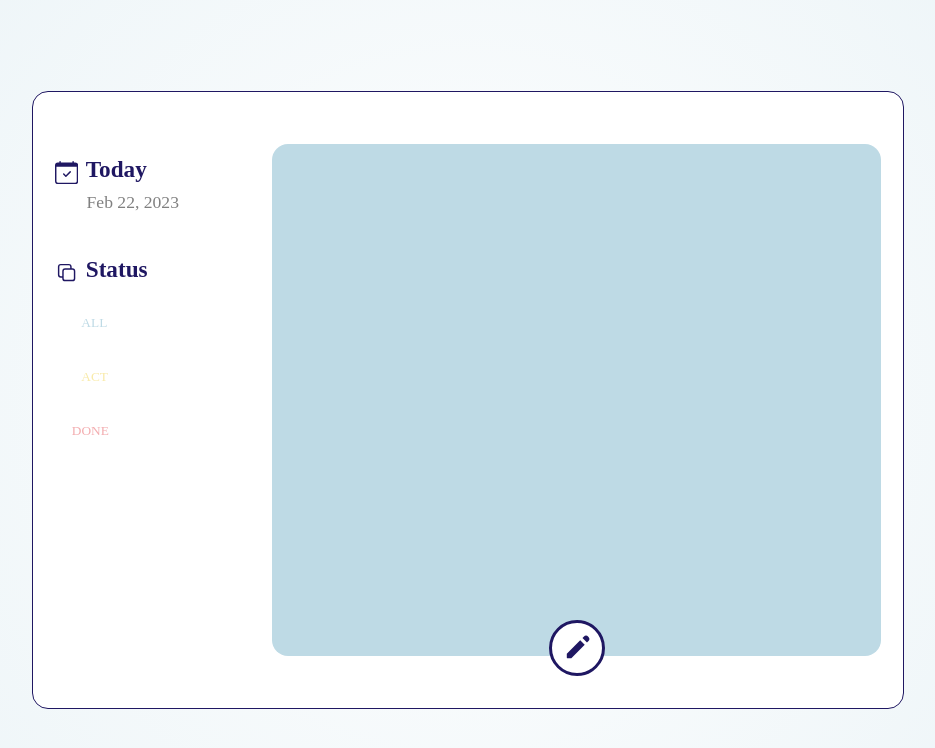
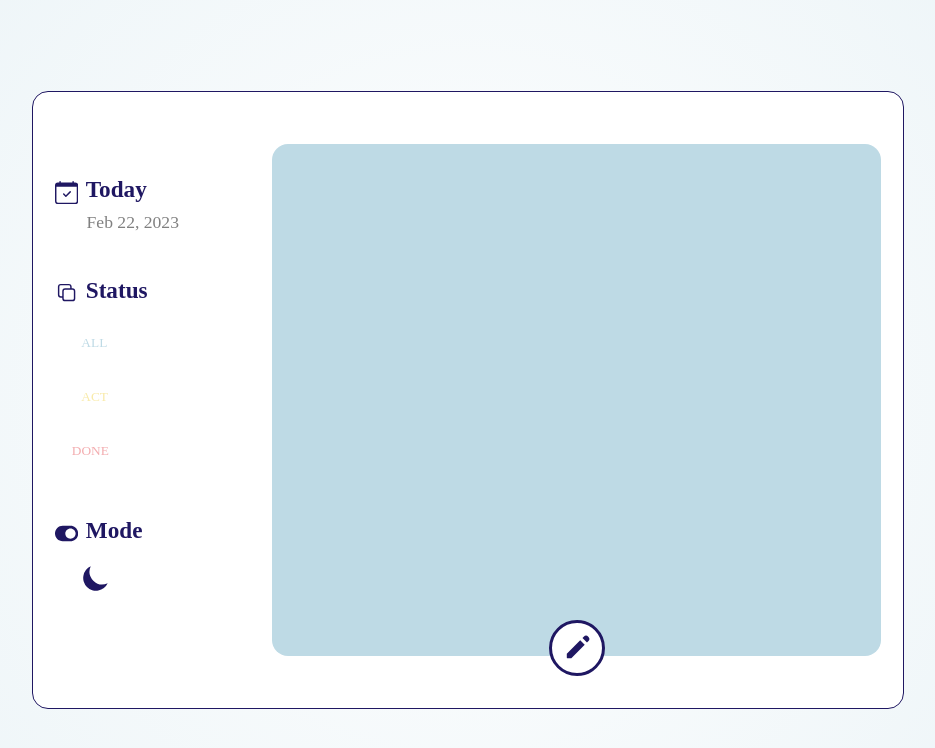
Before and after one commit to jelly12paw/To-Do-List, a React (Create React App) app in the folder todos/: page / in a window 1280 px wide. Shown: the top 748 px of the page, without its empty margins (172-1107 px from the left). Built offline with nearby package versions, Linux system fonts and the light colour scheme; a web font is replaced by a local one.

Commit message:
feat: Darkmode 기능 구현 및 style

```diff
--- a/todos/src/App.js
+++ b/todos/src/App.js
@@ -2,16 +2,17 @@ import { useState } from 'react';
 import './App.css';
 import Status from './components/Status/Status';
 import TodoList from './components/TodoList/TodoList';
+import { DarkmodeProvider } from './context/DarkmodeContext';
 
 const filters = ['all', 'act', 'done'];
 function App() {
   // filters의 초기값은 all
   const [filter, setFilter] = useState(filters[0])
   return (
-    <div>
+    <DarkmodeProvider>
       <Status filters={filters} filter={filter} onFilterChange={setFilter} />
       <TodoList filter={filter} />
-    </div>
+    </DarkmodeProvider>
   );
 }
 
--- a/todos/src/components/Adds/Adds.module.css
+++ b/todos/src/components/Adds/Adds.module.css
@@ -3,7 +3,7 @@
     top: 3rem;
     left: 50%;
     transform: translate(-50%, -50%);
-    transition: all 1s;
+    transition: all 0.5s;
     width: 3.5rem;
     height: 3.5rem;
     background-color: var(--todo-bg);
@@ -27,6 +27,7 @@
     padding: 0 1rem;
     color: var(--text);
     flex: 1 0 auto;
+    background-color: var(--todo-bg);
 }
 
 .btn {
--- a/todos/src/components/Status/Status.jsx
+++ b/todos/src/components/Status/Status.jsx
@@ -5,9 +5,13 @@ import styles from './Status.module.css';
 import {HiOutlineSquare2Stack} from 'react-icons/hi2';
 import {BsCalendarCheck, BsListTask, BsCheck2All} from 'react-icons/bs';
 import {BiLoaderAlt} from 'react-icons/bi';
+import {HiMoon, HiSun} from 'react-icons/hi';
+import {FaToggleOn} from 'react-icons/fa';
+import { useDarkmode } from '../../context/DarkmodeContext';
 
 export default function Status({ filters, filter, onFilterChange }) {
     const [dateState] = useState(new Date());
+    const {darkmode, toggleDarkmode} = useDarkmode();
     return (
         <header className={styles.header}>
             <div className={styles.today}>
@@ -41,6 +45,15 @@ export default function Status({ filters, filter, onFilterChange }) {
                     </li>)}
                 </ul>
             </div>
+            <div className={styles.darkmode}>
+                <div className={styles.title}>
+                    <FaToggleOn/>
+                    <div>mode</div>
+                </div>
+                <button className={styles.toggle} onClick={toggleDarkmode}>
+                        {!darkmode && <HiMoon/>}{darkmode && <HiSun/>}
+                </button>
+            </div>
         </header>
     );
 }
--- a/todos/src/components/Status/Status.module.css
+++ b/todos/src/components/Status/Status.module.css
@@ -1,6 +1,6 @@
 .header {
     width: 25%;
-    margin-top: -14rem;
+    margin-top: -1rem;
 }
 
 .today {
@@ -70,3 +70,15 @@
 .filters .selected {
     opacity: 1;
 }
+
+.darkmode {
+    margin: 3rem 0;
+}
+
+.toggle {
+    background: transparent;
+    font-size: 2rem;
+    margin: 1rem 0 0 1.2rem;
+    color: var(--text);
+    cursor: pointer;
+}
--- a/todos/src/components/Todo/Todo.module.css
+++ b/todos/src/components/Todo/Todo.module.css
@@ -9,6 +9,7 @@
     margin: 0.5rem 0;
     border-radius: 1rem;
     cursor: pointer;
+    border: 1px solid white;
 }
 
 .checkbox {
--- /dev/null
+++ b/todos/src/context/DarkmodeContext.jsx
@@ -0,0 +1,37 @@
+import { createContext, useContext, useEffect, useState } from "react";
+
+export const DarkmodeContext = createContext();
+
+export function DarkmodeProvider({children}) {
+    const [darkmode, setDarkmode] = useState(false);
+    const toggleDarkmode = () => {
+        setDarkmode(!darkmode);
+        updateDarkmode(!darkmode);
+    };
+
+    useEffect(() => {
+        const isDark =
+            localStorage.theme === 'dark' ||
+            (!('theme' in localStorage) &&
+            window.matchMedia('(prefers-color-scheme: dark').matches);
+            // 리액트 내부 스테이트에 먼저 다크모드
+            setDarkmode(isDark);
+            // html 다크 클래스
+            updateDarkmode(isDark);
+    // 실행은 딱 한 번만
+    }, []);
+
+    return <DarkmodeContext.Provider value={{darkmode, toggleDarkmode}}>{children}</DarkmodeContext.Provider>
+}
+
+export const useDarkmode = () => useContext(DarkmodeContext);
+
+function updateDarkmode(darkmode) {
+    if (darkmode) {
+        document.documentElement.classList.add('dark');
+        localStorage.theme = 'dark';
+    } else {
+        document.documentElement.classList.remove('dark');
+        localStorage.theme = 'light';
+    }
+}
--- a/todos/src/index.css
+++ b/todos/src/index.css
@@ -12,6 +12,15 @@
   --bg: #bedae5;
   --todo-bg: rgb(255, 255, 255);
   --gray: gray;
+}
+
+html.dark {
+  --text: white;
+  --done: #fec9cb;
+  --act: #ffe048;
+  --bg: #5ec1d1;
+  --todo-bg: #5e5452;
+  --gray: rgb(176, 176, 176);
 }
 
 * {
@@ -45,6 +54,9 @@ body {
   border-radius: 1rem;
   color: var(--text);
   border: 1px solid var(--text);
+  display: flex;
+  justify-content: center;
+  align-items: center;
 }
 
 #root > div {
```
